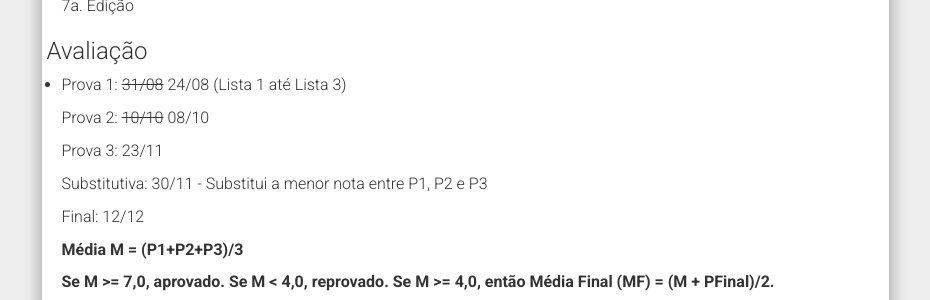
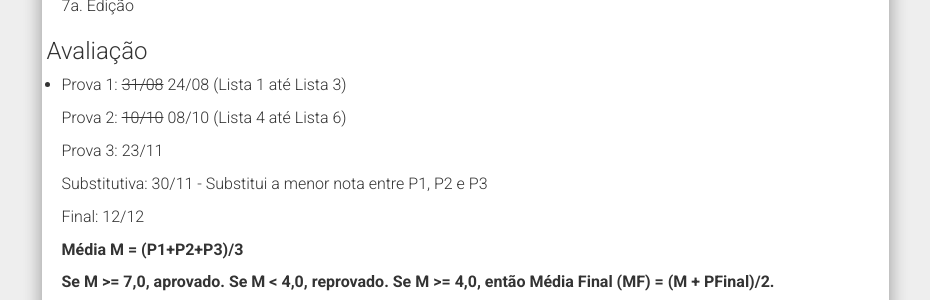
Before and after one commit to chunggnuhc/chunggnuhc.github.io, a Jekyll site: the page built from CMA211AD-Calc2-2sem2018.md, in a window 1280 px wide and 900 px high, scrolled down 705 px. Shown: the part 152-452 px from the top of the window, without its empty margins (321-1251 px from the left). Built offline with Jekyll 4.4.1, drawn with Linux system fonts in a browser that asks for light colours; nearby versions of some CDN libraries.

Commit message:
Update CMA211-AD - prova P1

```diff
--- a/CMA211AD-Calc2-2sem2018.md
+++ b/CMA211AD-Calc2-2sem2018.md
@@ -39,7 +39,7 @@ permalink: /CMA211AD-Calc2-2sem2018/
 
 - Prova 1: <strike>31/08</strike> 24/08 (Lista 1 até Lista 3)
 
-  Prova 2: <strike>10/10</strike> 08/10
+  Prova 2: <strike>10/10</strike> 08/10 (Lista 4 até Lista 6)
 
   Prova 3: 23/11
 
```
